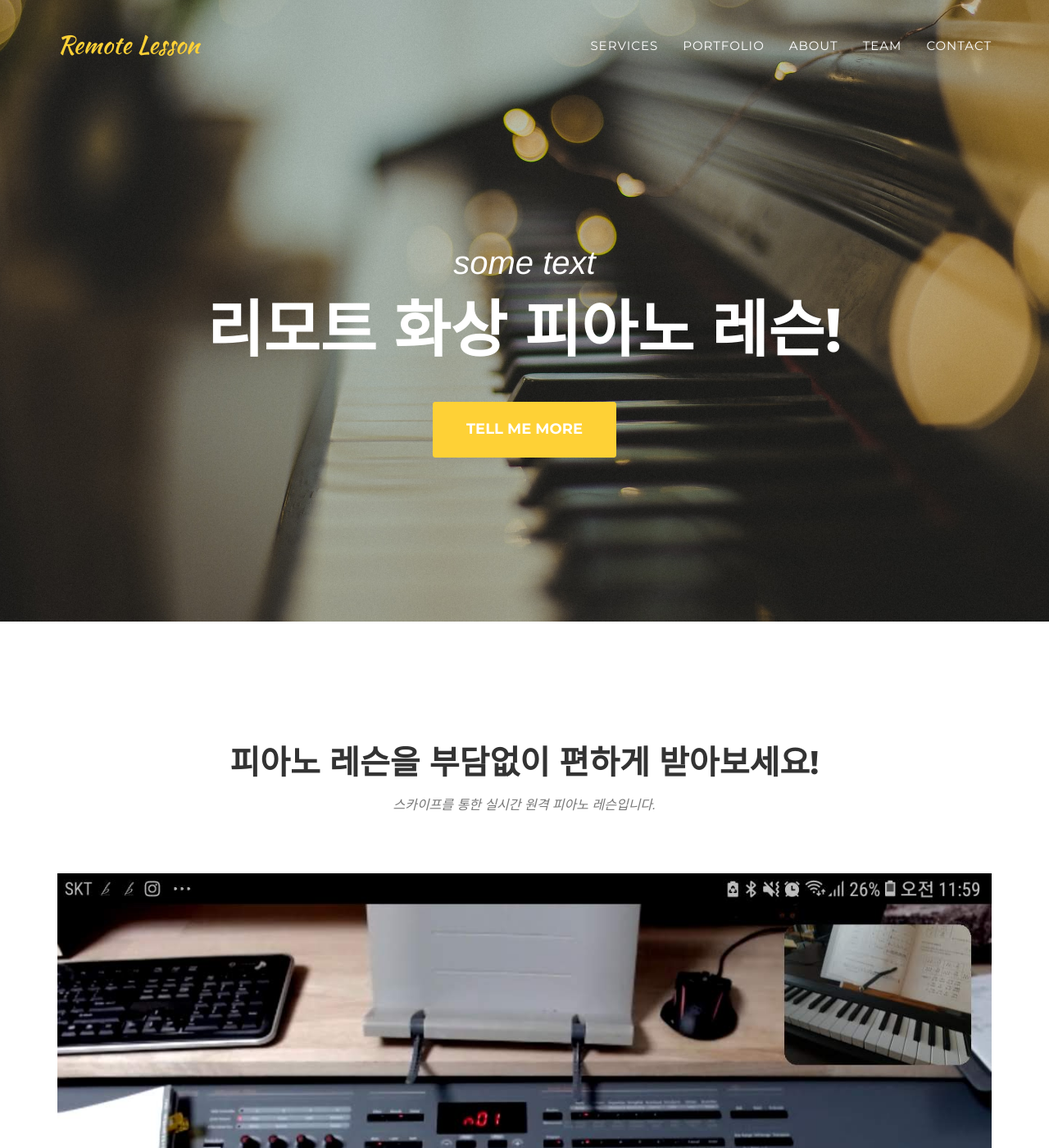
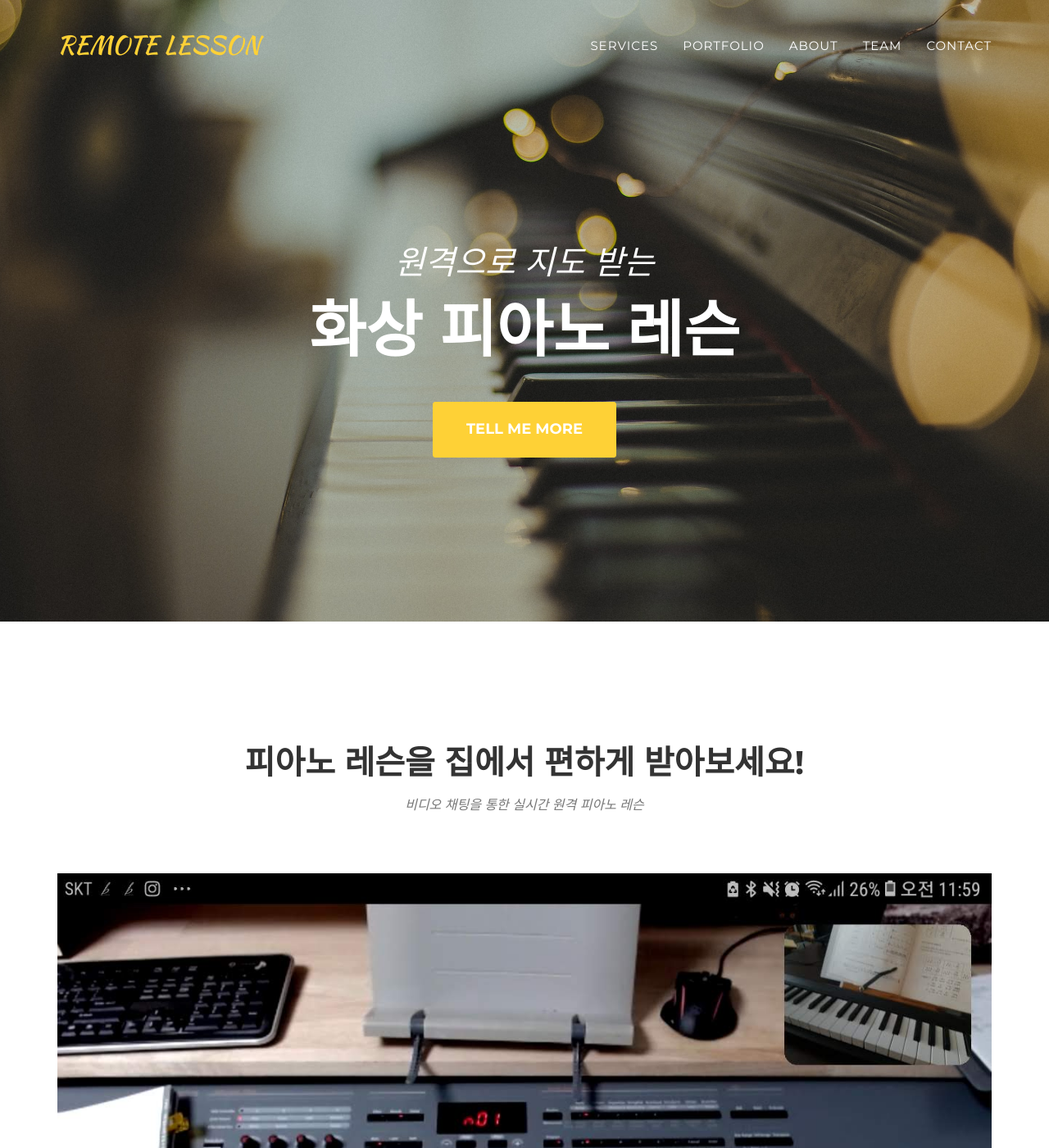
Before and after one commit to jihuun/remote-lesson, a Jekyll site: the page built from index.html, in a window 1280 px wide and 1400 px high. Shown: the whole window at 82% size. Built offline with Jekyll 4.4.1, drawn with Linux system fonts in a browser that asks for light colours; some web fonts are replaced; some of the changed text lies outside the part shown.

Commit message:
remote-lesson: fix text
Signed-off-by: Ji-Hun Kim <jihuun.k@gmail.com>

```diff
--- a/_config.yml
+++ b/_config.yml
@@ -2,7 +2,7 @@ url: https://jihuun.github.io
 baseurl: /remote-lesson
 
 # Site settings
-title: Remote Lesson
+title: REMOTE LESSON
 email: procyonq@domain.com
 description: "Write an awesome description for your new site here. You can edit this line in _config.yml. It will appear in your document head meta (for Google search results) and in your feed.xml site description."
 
--- a/_includes/header.html
+++ b/_includes/header.html
@@ -44,8 +44,8 @@
     <header>
         <div class="container">
             <div class="intro-text">
-                <div class="intro-lead-in">some text</div>
-                <div class="intro-heading">리모트 화상 피아노 레슨!</div>
+                <div class="intro-lead-in">원격으로 지도 받는</div>
+                <div class="intro-heading">화상 피아노 레슨</div>
                 <a href="#services" class="page-scroll btn btn-xl">Tell Me More</a>
             </div>
         </div>
--- a/_includes/services.html
+++ b/_includes/services.html
@@ -3,10 +3,10 @@
         <div class="container">
             <div class="row">
                 <div class="col-lg-12 text-center">
-                    <h2 class="section-heading">피아노 레슨을 부담없이 편하게 받아보세요!</h2>
-                    <h3 class="section-subheading text-muted">스카이프를 통한 실시간 원격 피아노 레슨입니다.</h3>
+                    <h2 class="section-heading">피아노 레슨을 집에서 편하게 받아보세요!</h2>
+                    <h3 class="section-subheading text-muted">비디오 채팅을 통한 실시간 원격 피아노 레슨</h3>
                     <img src="img/view-student.jpg" class="img-responsive img-centered" alt="">
-                    <h3 class="section-subheading text-muted">상담 및 문의 : 카카오톡 ID</h3>
+                    <h3 class="section-subheading text-muted">레슨 상담 및 문의 : 카카오톡 ID</h3>
                 </div>
             </div>
             <div class="row text-center">
@@ -16,7 +16,7 @@
                         <i class="fa fa-shopping-cart fa-stack-1x fa-inverse"></i>
                     </span>
                     <h4 class="service-heading">Active</h4>
-                    <p class="text-muted">수동적 동영상 강의가 아닌, 영상통화를 통해 선생님의 즉각적인 피드백과 지도를 받을 수 있습니다. </p>
+                    <p class="text-muted">수동적 동영상 시청이 아닌, 영상통화를 통해 선생님의 즉각적인 피드백과 지도를 받을 수 있습니다. </p>
                 </div>
                 <div class="col-md-4">
                     <span class="fa-stack fa-4x">
```
Also changed, not shown: 1 other file.
